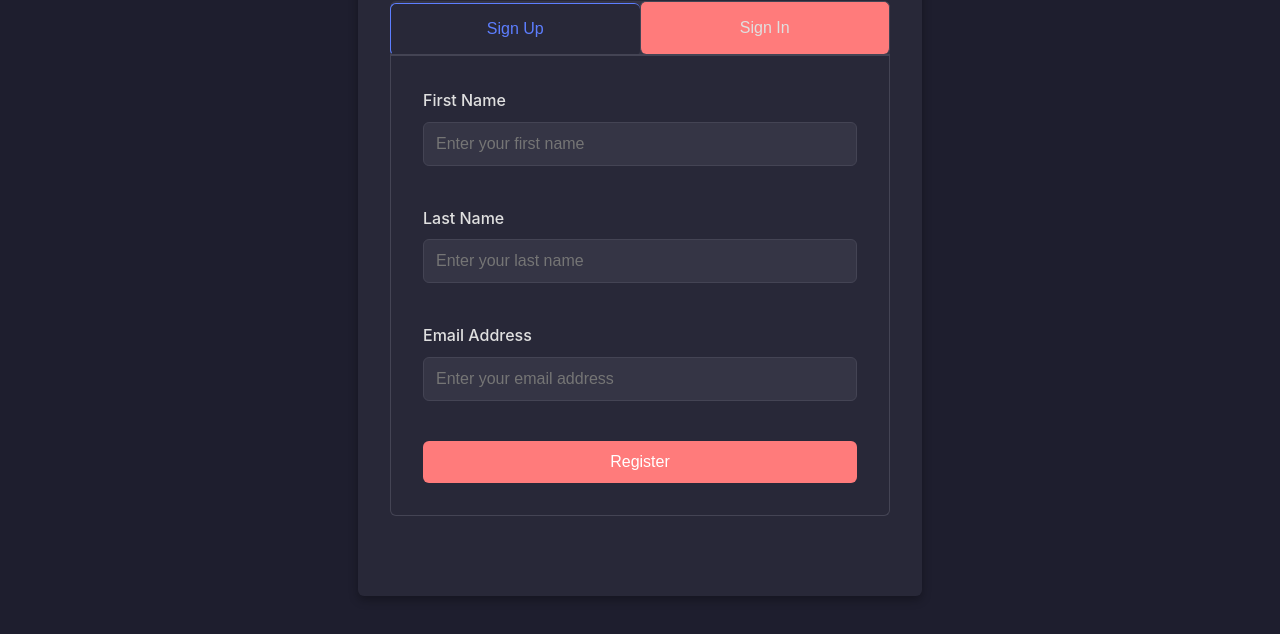
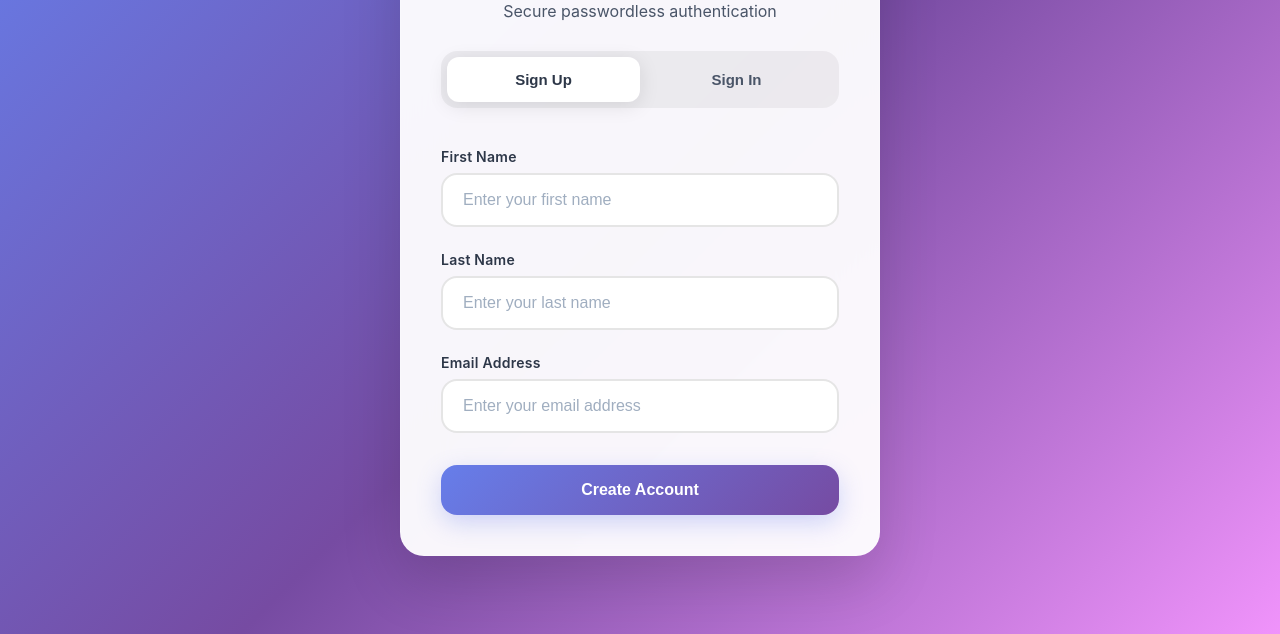
Before and after one commit to b-palaniappan/axum-sqlx, a plain HTML site: page assets/index.html in a window 1280 px wide. Shown: the part 166-800 px from the top of the page. Drawn offline with Linux system fonts and the light colour scheme.

Commit message:
updated the page style

```diff
--- a/assets/index.html
+++ b/assets/index.html
@@ -4,173 +4,215 @@
   <meta charset="UTF-8">
   <meta name="viewport" content="width=device-width, initial-scale=1">
   <title>WebAuthn-rs Tutorial</title>
+  <script src="https://cdn.jsdelivr.net/npm/@unocss/runtime"></script>
   <script src="./js/base64.min.js" defer></script>
-  <script src="./js/app.js" defer></script>
+  <script src="./js/app.js"></script>
   <style>
+    * {
+      margin: 0;
+      padding: 0;
+      box-sizing: border-box;
+    }
+
     :root {
-      --primary-color: #5d7eff;
-      --accent-color: #ff7b7b;
-      --bg-color: #1e1e2e;
-      --card-bg-color: #282838;
-      --text-color: #e0e0e0;
-      --input-bg-color: #353545;
-      --input-border-color: #444454;
-      --border-radius: 6px;
+      --primary-gradient: linear-gradient(135deg, #667eea 0%, #764ba2 100%);
+      --secondary-gradient: linear-gradient(135deg, #f093fb 0%, #f5576c 100%);
+      --surface: rgba(255, 255, 255, 0.95);
+      --surface-dark: rgba(255, 255, 255, 0.9);
+      --text-primary: #2d3748;
+      --text-secondary: #4a5568;
+      --border: rgba(0, 0, 0, 0.1);
+      --shadow: 0 20px 50px rgba(0, 0, 0, 0.1);
+      --shadow-lg: 0 25px 60px rgba(0, 0, 0, 0.15);
     }
 
     body {
-      font-family: -apple-system, BlinkMacSystemFont, 'Segoe UI', Roboto, Oxygen, Ubuntu, Cantarell, sans-serif;
-      line-height: 1.6;
-      margin: 0;
-      padding: 0;
-      background-color: var(--bg-color);
-      color: var(--text-color);
+      font-family: 'SF Pro Display', -apple-system, BlinkMacSystemFont, 'Segoe UI', Roboto, sans-serif;
+      background: linear-gradient(135deg, #667eea 0%, #764ba2 50%, #f093fb 100%);
+      min-height: 100vh;
       display: flex;
-      flex-direction: column;
       align-items: center;
       justify-content: center;
-      min-height: 100vh;
+      padding: 20px;
     }
 
     .container {
+      background: var(--surface);
+      backdrop-filter: blur(20px);
+      border-radius: 24px;
+      box-shadow: var(--shadow-lg);
+      border: 1px solid rgba(255, 255, 255, 0.2);
+      overflow: hidden;
       width: 100%;
-      max-width: 500px;
-      padding: 2rem 2rem 0 2rem;
-      background-color: var(--card-bg-color);
-      border-radius: var(--border-radius);
-      box-shadow: 0 4px 10px rgba(0, 0, 0, 0.3);
+      max-width: 480px;
     }
 
-    h1 {
-      color: var(--primary-color);
+    .header {
+      padding: 40px 40px 0;
       text-align: center;
-      margin-bottom: 1.5rem;
     }
 
-    .form-group {
-      margin-bottom: 1.5rem;
+    .title {
+      font-size: 32px;
+      font-weight: 700;
+      background: var(--primary-gradient);
+      -webkit-background-clip: text;
+      -webkit-text-fill-color: transparent;
+      background-clip: text;
+      margin-bottom: 8px;
+      letter-spacing: -0.5px;
     }
 
-    label {
-      display: block;
-      margin-bottom: 0.5rem;
-      font-weight: 500;
-    }
-
-    input {
-      width: 100%;
-      padding: 0.75rem;
-      border: 1px solid var(--input-border-color);
-      background-color: var(--input-bg-color);
-      color: var(--text-color);
-      border-radius: var(--border-radius);
-      font-size: 1rem;
-      margin-bottom: 1rem;
-      box-sizing: border-box;
-    }
-
-    input:focus {
-      outline: 2px solid var(--primary-color);
-      border-color: var(--primary-color);
-    }
-
-    .button-group {
-      display: flex;
-      gap: 1rem;
-    }
-
-    button {
-      background-color: var(--primary-color);
-      color: white;
-      border: none;
-      border-radius: var(--border-radius);
-      padding: 0.75rem 1.5rem;
-      font-size: 1rem;
-      cursor: pointer;
-      transition: background-color 0.2s;
-      flex: 1;
-    }
-
-    button:hover {
-      background-color: #4a6ae8;
-      box-shadow: 0 2px 5px rgba(0, 0, 0, 0.2);
-    }
-
-    button:last-child {
-      background-color: var(--accent-color);
-    }
-
-    button:last-child:hover {
-      background-color: #f66a6a;
-    }
-
-    #flash_message {
-      padding: 1rem;
-      border-radius: var(--border-radius);
-      margin: 1rem 2rem 2rem 2rem;
-      text-align: center;
-      font-weight: 500;
+    .subtitle {
+      color: var(--text-secondary);
+      font-size: 16px;
+      font-weight: 400;
     }
 
     .tabs {
       display: flex;
-      margin-bottom: 0;
-      border-bottom: 2px solid var(--input-border-color);
-      background-color: var(--input-bg-color);
-      border-radius: var(--border-radius) var(--border-radius) 0 0;
-      overflow: hidden;
+      margin: 30px 40px 0;
+      background: rgba(0, 0, 0, 0.05);
+      border-radius: 16px;
+      padding: 6px;
     }
 
     .tab {
       flex: 1;
-      padding: 1rem 1.5rem;
-      text-align: center;
+      padding: 14px 20px;
+      background: transparent;
+      border: none;
+      border-radius: 12px;
+      font-size: 15px;
+      font-weight: 600;
+      color: var(--text-secondary);
       cursor: pointer;
-      background-color: var(--input-bg-color);
-      border: 1px solid var(--input-border-color);
-      color: var(--text-color);
-      font-size: 1rem;
-      font-weight: 500;
-      transition: all 0.3s ease;
-      border-bottom: none;
+      transition: all 0.3s cubic-bezier(0.4, 0, 0.2, 1);
       position: relative;
     }
 
-    .tab:first-child {
-      border-right: none;
-    }
-
     .tab.active {
-      color: var(--primary-color);
-      background-color: var(--card-bg-color);
-      border-color: var(--primary-color);
-      border-bottom: 2px solid var(--card-bg-color);
-      transform: translateY(2px);
-      z-index: 1;
+      background: white;
+      color: var(--text-primary);
+      box-shadow: 0 4px 20px rgba(0, 0, 0, 0.1);
     }
 
     .tab:hover:not(.active) {
-      background-color: rgba(93, 126, 255, 0.1);
-      color: var(--primary-color);
+      background: rgba(255, 255, 255, 0.5);
+      color: var(--text-primary);
     }
 
     .form-container {
-      display: none;
-      padding: 2rem;
-      border: 1px solid var(--input-border-color);
-      border-top: none;
-      border-radius: 0 0 var(--border-radius) var(--border-radius);
-      background-color: var(--card-bg-color);
+      padding: 40px;
     }
 
-    .form-container.active {
+    .form-group {
+      margin-bottom: 24px;
+    }
+
+    .label {
       display: block;
+      font-size: 14px;
+      font-weight: 600;
+      color: var(--text-primary);
+      margin-bottom: 8px;
+      letter-spacing: 0.25px;
+    }
+
+    .input {
+      width: 100%;
+      padding: 16px 20px;
+      border: 2px solid var(--border);
+      border-radius: 16px;
+      font-size: 16px;
+      color: var(--text-primary);
+      background: white;
+      transition: all 0.3s cubic-bezier(0.4, 0, 0.2, 1);
+      outline: none;
+    }
+
+    .input:focus {
+      border-color: #667eea;
+      box-shadow: 0 0 0 4px rgba(102, 126, 234, 0.1);
+      transform: translateY(-2px);
+    }
+
+    .input::placeholder {
+      color: #a0aec0;
+    }
+
+    .button {
+      width: 100%;
+      padding: 16px 24px;
+      background: var(--primary-gradient);
+      border: none;
+      border-radius: 16px;
+      color: white;
+      font-size: 16px;
+      font-weight: 600;
+      cursor: pointer;
+      transition: all 0.3s cubic-bezier(0.4, 0, 0.2, 1);
+      box-shadow: 0 8px 25px rgba(102, 126, 234, 0.3);
+      margin-top: 8px;
+    }
+
+    .button:hover {
+      transform: translateY(-2px);
+      box-shadow: 0 12px 35px rgba(102, 126, 234, 0.4);
+    }
+
+    .button:active {
+      transform: translateY(0);
+      box-shadow: 0 4px 15px rgba(102, 126, 234, 0.3);
+    }
+
+    .flash-message {
+      margin: 20px 40px;
+      padding: 16px 20px;
+      border-radius: 12px;
+      font-size: 14px;
+      font-weight: 500;
+      text-align: center;
+      display: none;
+    }
+
+    .flash-message.info {
+      background: linear-gradient(135deg, #48bb78, #38a169);
+      color: white;
+    }
+
+    .flash-message.error {
+      background: linear-gradient(135deg, #f56565, #e53e3e);
+      color: white;
+    }
+
+    .hidden {
+      display: none !important;
+    }
+
+    @media (max-width: 640px) {
+      .container {
+        margin: 10px;
+        border-radius: 20px;
+      }
+
+      .header, .form-container, .tabs {
+        padding-left: 24px;
+        padding-right: 24px;
+      }
+
+      .title {
+        font-size: 28px;
+      }
     }
   </style>
 </head>
 <body>
 <div class="container">
-  <h1>WebAuthn-rs Tutorial</h1>
+  <div class="header">
+    <h1 class="title">WebAuthn</h1>
+    <p class="subtitle">Secure passwordless authentication</p>
+  </div>
 
   <div class="tabs">
     <button class="tab active" onclick="showTab('signup', this)">Sign Up</button>
@@ -179,37 +221,33 @@
 
   <div id="signup" class="form-container active">
     <div class="form-group">
-      <label for="firstName">First Name</label>
-      <input type="text" id="firstName" placeholder="Enter your first name" autocomplete="given-name">
+      <label for="firstName" class="label">First Name</label>
+      <input type="text" id="firstName" placeholder="Enter your first name" autocomplete="given-name" class="input">
     </div>
 
     <div class="form-group">
-      <label for="lastName">Last Name</label>
-      <input type="text" id="lastName" placeholder="Enter your last name" autocomplete="family-name">
+      <label for="lastName" class="label">Last Name</label>
+      <input type="text" id="lastName" placeholder="Enter your last name" autocomplete="family-name" class="input">
     </div>
 
     <div class="form-group">
-      <label for="signupEmail">Email Address</label>
-      <input type="email" id="signupEmail" placeholder="Enter your email address" autocomplete="username">
+      <label for="signupEmail" class="label">Email Address</label>
+      <input type="email" id="signupEmail" placeholder="Enter your email address" autocomplete="username" class="input">
     </div>
 
-    <div class="button-group">
-      <button onclick="register()">Register</button>
-    </div>
+    <button onclick="register()" class="button">Create Account</button>
   </div>
 
-  <div id="signin" class="form-container">
+  <div id="signin" class="form-container hidden">
     <div class="form-group">
-      <label for="signinEmail">Email Address</label>
-      <input type="email" id="signinEmail" placeholder="Enter your email address" autocomplete="username">
+      <label for="signinEmail" class="label">Email Address</label>
+      <input type="email" id="signinEmail" placeholder="Enter your email address" autocomplete="username" class="input">
     </div>
 
-    <div class="button-group">
-      <button onclick="login()">Login</button>
-    </div>
+    <button onclick="login()" class="button">Sign In</button>
   </div>
 
-  <div id="flash_message"></div>
+  <div id="flash_message" class="flash-message"></div>
 </div>
 </body>
 </html>
--- a/assets/js/app.js
+++ b/assets/js/app.js
@@ -1,16 +1,21 @@
-function showTab(tabName, element) {
-  // Remove active class from all tabs and form containers
+window.showTab = function(tabName, element) {
+  // Remove active class from all tabs and hide all form containers
   document.querySelectorAll('.tab').forEach(tab => tab.classList.remove('active'));
-  document.querySelectorAll('.form-container').forEach(container => container.classList.remove('active'));
+  document.querySelectorAll('.form-container').forEach(container => {
+    container.classList.remove('active');
+    container.classList.add('hidden');
+  });
 
-  // Add active class to clicked tab and corresponding form container
+  // Add active class to clicked tab and show corresponding form container
   element.classList.add('active');
-  document.getElementById(tabName).classList.add('active');
+  const targetContainer = document.getElementById(tabName);
+  targetContainer.classList.add('active');
+  targetContainer.classList.remove('hidden');
 
   // Clear and hide flash messages when switching tabs
   const flashMessage = document.getElementById('flash_message');
   flashMessage.innerHTML = '';
-  flashMessage.className = '';
+  flashMessage.className = 'flash-message';
   flashMessage.style.display = 'none';
 }
 
@@ -70,11 +75,11 @@ function register() {
           const flash_message = document.getElementById('flash_message');
           if (response.ok) {
             flash_message.innerHTML = "Successfully registered!";
-            flash_message.className = "info";
+            flash_message.className = "flash-message info";
             flash_message.style.display = 'block';
           } else {
             flash_message.innerHTML = "Error whilst registering!";
-            flash_message.className = "error";
+            flash_message.className = "flash-message error";
             flash_message.style.display = 'block';
           }
         });
@@ -134,11 +139,11 @@ function login() {
           const flash_message = document.getElementById('flash_message');
           if (response.ok) {
             flash_message.innerHTML = "Successfully logged in!";
-            flash_message.className = "info";
+            flash_message.className = "flash-message info";
             flash_message.style.display = 'block';
           } else {
             flash_message.innerHTML = "Error whilst logging in!";
-            flash_message.className = "error";
+            flash_message.className = "flash-message error";
             flash_message.style.display = 'block';
           }
         });
```
Also changed, not shown: 1 other file.
